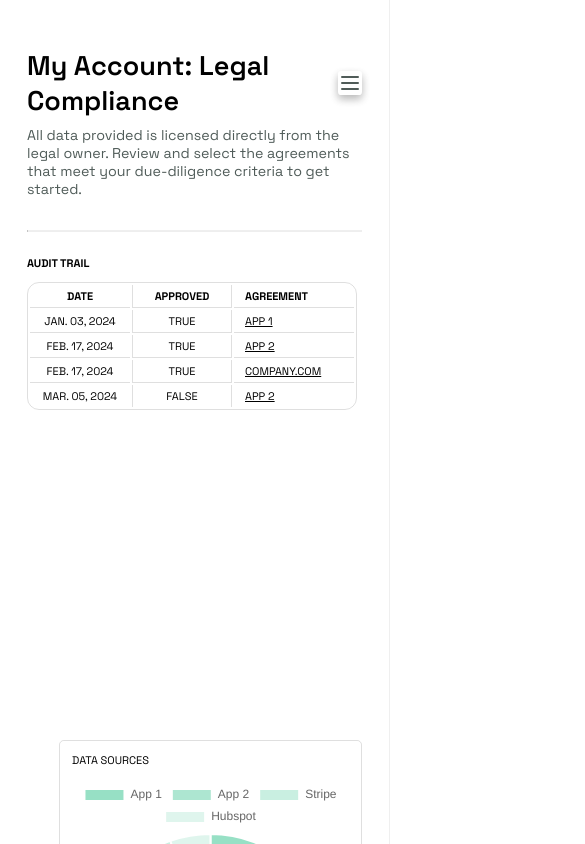
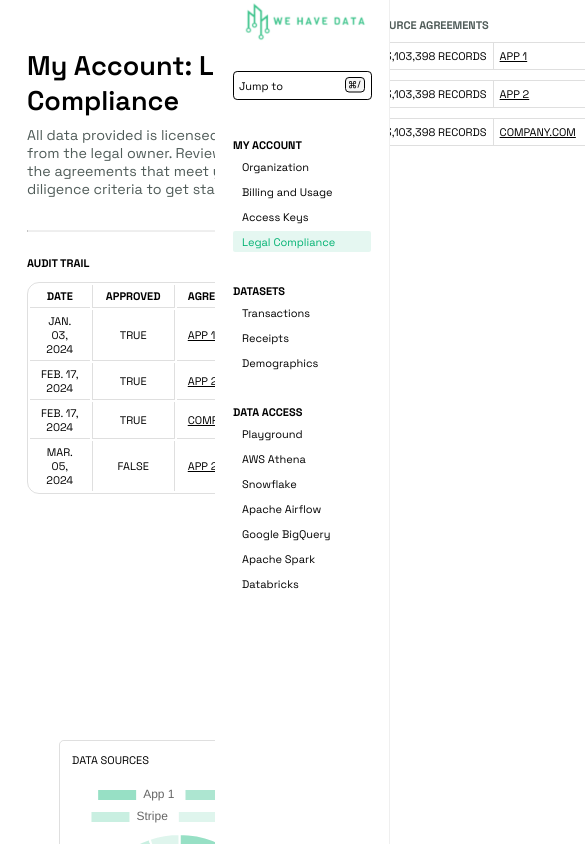
Before and after one commit to tiki/website-client-shop, a Vue app in the folder web/: page /datasets/1 in a window 390 px wide. Shown: the top 844 px of the page, 585 px wide, since content can reach past the window. Built offline with nearby package versions, Linux system fonts and the light colour scheme.

Commit message:
fix: dataset routing visualization

```diff
--- a/web/src/Dataset/DatasetScreen.vue
+++ b/web/src/Dataset/DatasetScreen.vue
@@ -3,34 +3,21 @@ import ContentColumn from '../ContentColumn/ContentColumn.vue'
 import ThirdColumn from '../ThirdColumn/ThirdColumn.vue'
 import TableColumn from '../TableColumn/TableColumn.vue'
 import DatasetGrid from './DatasetGrid.vue'
+import { useRoute } from 'vue-router'
 
-defineProps({
-  isOpen: {
-    required: true,
-    type: Boolean
-  },
-  title: {
-    required: true,
-    type: String
-  },
-  subtitle: {
-    required: true,
-    type: String
-  },
-  table: {
-    required: true,
-    type: String
-  }
-})
+const route = useRoute()
 
-defineEmits(['toggle', 'close'])
+const title = `${String(route.name)}: ${route.params.name}`
+
+const subtitle = `This dataset contains purchase transaction information like the date, amount, merchant, type, and location. Combine with demographics to build profiles against spend. See Taxonomy for all available fields. Each record contains a standard userid which can be used to join demographics to various other datasets, such as receipts and demographics.`
+
 </script>
 
 <template>
-  <content-column :title="title" :subtitle="subtitle" @toggle="$emit('toggle')">
+  <content-column :title="title" :subtitle="subtitle" >
     <dataset-grid />
   </content-column>
-  <third-column @click="$emit('close')">
-    <table-column :table="table" />
+  <third-column>
+    <table-column :table="$route.params.name" />
   </third-column>
 </template>
--- a/web/src/MainLayout/MainLayout.vue
+++ b/web/src/MainLayout/MainLayout.vue
@@ -1,42 +1,13 @@
 <script setup lang="ts">
 import NavigationColumn from '../NavColumn/NavigationColumn.vue'
-import { onMounted, ref } from 'vue'
 
-
-// const selectedRoute = ref<Route>(Router.getInitialRoute())
-
-const isOpen = ref<boolean>(false)
-const width = ref<number>(window.outerWidth)
-
-const closeDrawer = () => {
-  if (isOpen.value === true && width.value < 1280) isOpen.value = false
-}
-onMounted(() => {
-  if (window.outerWidth >= 1280) isOpen.value = true
-})
-
-// const loadComponent = computed(() => {
-//   if (selectedRoute.value.type === 'Datasets') return DatasetScreen
-//   return selectedRoute.value.component
-// })
 </script>
 
 <template>
-  <div class="container" :class="isOpen ? 'content-layer' : ''">
+  <div class="container" >
       <navigation-column
-        :isOpen="isOpen"
       />
       <RouterView />
-
-    <!-- <component
-      :title="`${selectedRoute.type}: ${selectedRoute.route}`"
-      :subtitle="selectedRoute.subtitle"
-      :table="selectedRoute.route"
-      @toggle="isOpen = !isOpen"
-      @close="closeDrawer()"
-      :isOpen="isOpen"
-      :is="loadComponent"
-    /> -->
   </div>
 </template>
 
@@ -44,15 +15,4 @@ onMounted(() => {
 .container {
   display: flex;
 }
-
-@media (max-width: 1279px) {
-  .container {
-    flex-direction: column;
-    position: relative;
-  }
-
-  .content-layer {
-    background-color: #00000090;
-  }
-}
 </style>
--- a/web/src/NavColumn/NavSection.vue
+++ b/web/src/NavColumn/NavSection.vue
@@ -15,14 +15,11 @@ defineProps({
 
 const router = useRouter()
 
-const emits = defineEmits(['route'])
-
 const selectedRoute = ref<Route>(Router.getInitialRoute())
 
 const handleRouting = (route: Route) => {
   selectedRoute.value = route
   const nextRoute = `/${camelize(route.type)}/${camelize(route.route)}`
-  console.log(nextRoute)
   router.push(nextRoute)
 }
 </script>
--- a/web/src/NavColumn/NavigationColumn.vue
+++ b/web/src/NavColumn/NavigationColumn.vue
@@ -4,23 +4,14 @@ import NavHeader from './NavHeader.vue'
 import { type MainRouter } from '@/router/types/MainRouter'
 import Router from '../router/router'
 
-defineProps({
-  isOpen: {
-    required: true,
-    type: Boolean
-  },
-})
-
 const router: MainRouter[] = Router.getRoutes()
 
-
-defineEmits(['route'])
 </script>
 
 <template>
-  <div class="nav-column-container" v-show="isOpen">
+  <div class="nav-column-container">
     <nav-header />
-    <nav-section :nav-list="router" @route="(route) => $emit('route', route)" />
+    <nav-section :nav-list="router"/>
   </div>
 </template>
 
```
